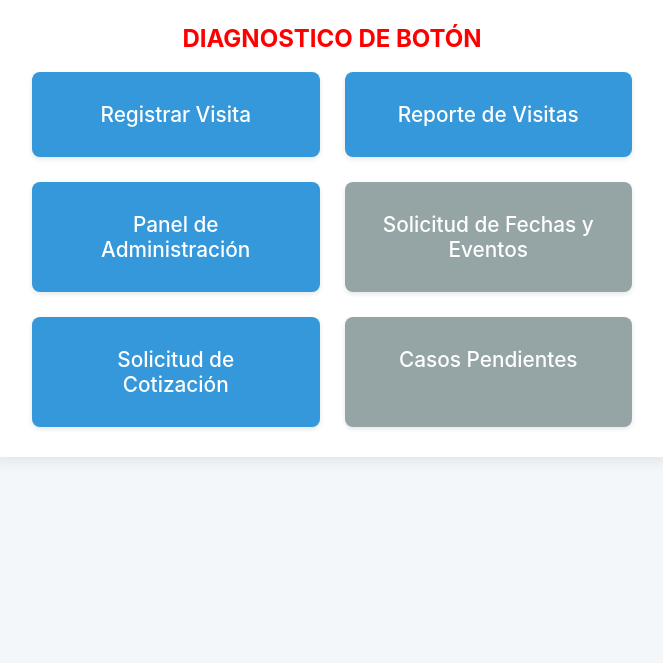
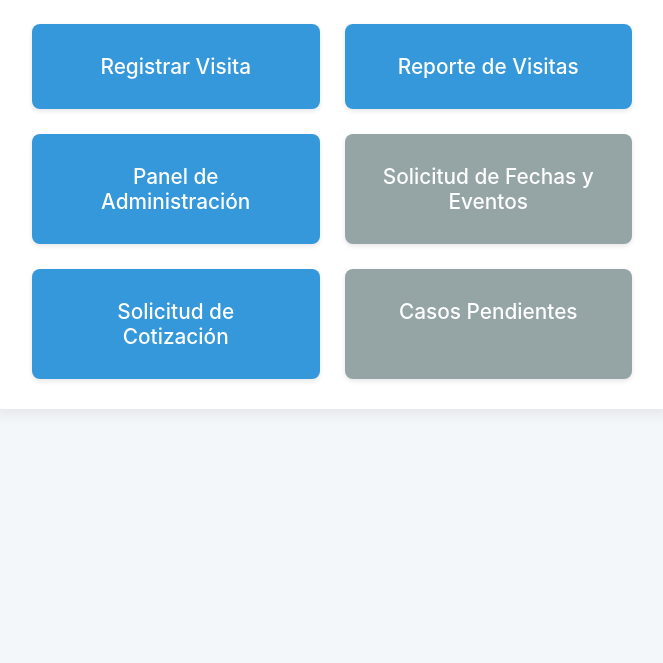
Before and after one commit to moisesgross37/Be-Gestion, a website: page asesores_menu.html in a window 1280 px wide. Shown: the part 177-840 px from the top of the page, without its empty margins (308-971 px from the left). Drawn offline with Linux system fonts and the light colour scheme.

Commit message:
fix: Remove diagnostic text from advisors menu

```diff
--- a/asesores_menu.html
+++ b/asesores_menu.html
@@ -10,7 +10,6 @@
     <div class="container">
         <a href="/" class="back-button">&larr; Volver al Menú Principal</a>
         <h1 class="main-title">Asesores de Eventos</h1>
-        <h2 style="color: red; text-align: center; margin-top: 20px;">DIAGNOSTICO DE BOTÓN</h2>
         <nav class="nav-grid">
             <a href="/asesor" class="nav-button">Registrar Visita</a>
             <a href="/reporte.html" class="nav-button">Reporte de Visitas</a>
```
